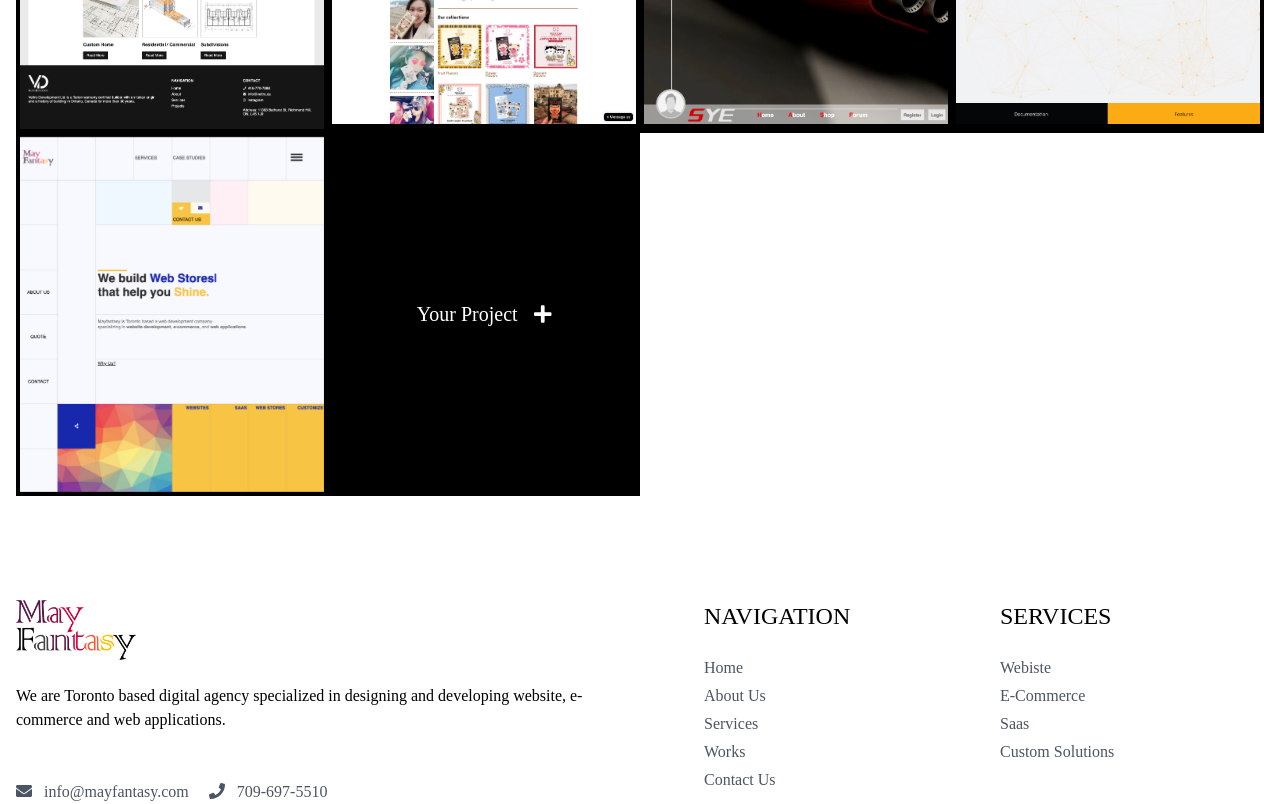
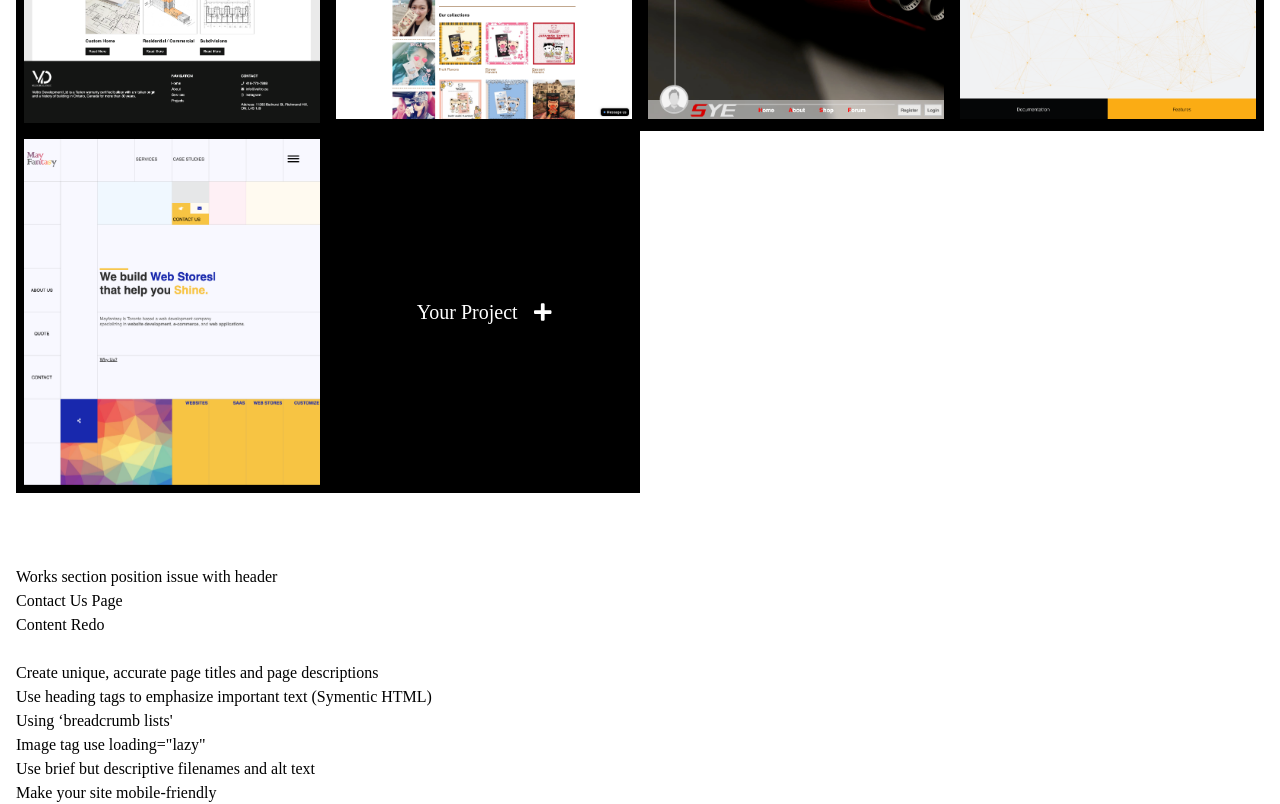
Before and after one commit to mayfantasy/mayfantasy.com, a Next.js app: page /works in a window 1280 px wide. Shown: the part 740-1544 px from the top of the page. Built offline with nearby package versions, Linux system fonts and the light colour scheme; a web font is replaced by a local one.

Commit message:
Adjusted styles

```diff
--- a/components/Header.tsx
+++ b/components/Header.tsx
@@ -29,6 +29,7 @@ const Header = (props: IProps) => {
     <>
       <style jsx>{`
         .header {
+          z-index: 99;
           .header__nav-item {
             border-bottom: 3px solid transparent;
             &:hover {
--- a/components/Layout.tsx
+++ b/components/Layout.tsx
@@ -37,7 +37,13 @@ const Layout = (props: IProps) => {
         {/* {_.range(100).map((t) => (
           <h1 key={t}>Placeholder</h1>
         ))} */}
-        {/* <ul>
+        <ul>
+          <li>Works section position issue with header</li>
+          <li>Contact Us Page</li>
+          <li>Content Redo</li>
+        </ul>
+        <br />
+        <ul>
           <li>Create unique, accurate page titles and page descriptions</li>
           <li>Use heading tags to emphasize important text (Symentic HTML)</li>
           <li>Using ‘breadcrumb lists'</li>
@@ -46,7 +52,7 @@ const Layout = (props: IProps) => {
           <li>Make your site mobile-friendly</li>
           <li>Promote your website on Google My Business</li>
           <li>Use Google analytics</li>
-        </ul> */}
+        </ul>
         <div>
           <Footer />
         </div>
--- a/components/Works.tsx
+++ b/components/Works.tsx
@@ -33,7 +33,6 @@ const Works = () => {
         .works {
           .works__item {
             &:hover {
-              z-index: 1;
               img {
                 transform: scale(1.2, 1.2);
                 filter: brightness(0.3);
@@ -51,12 +50,12 @@ const Works = () => {
         {items.map((item) => (
           <div
             key={item.name}
-            className="w-1/4 works__item transition-all duration-300 ease-in-out cursor-pointer overflow-hidden text-center p-1 bg-black"
+            className="w-1/4 works__item transition-all duration-300 ease-in-out cursor-pointer overflow-hidden text-center p-2 bg-black"
           >
             <div className="relative">
               <img
                 src={item.src}
-                className="w-full  duration-300 ease-in-out cursor-pointer"
+                className="w-full duration-300 ease-in-out cursor-pointer"
               />
               <div className="w-full h-full top-0 left-0 absolute hidden works__item-name text-white text-2xl">
                 {item.name}
```
